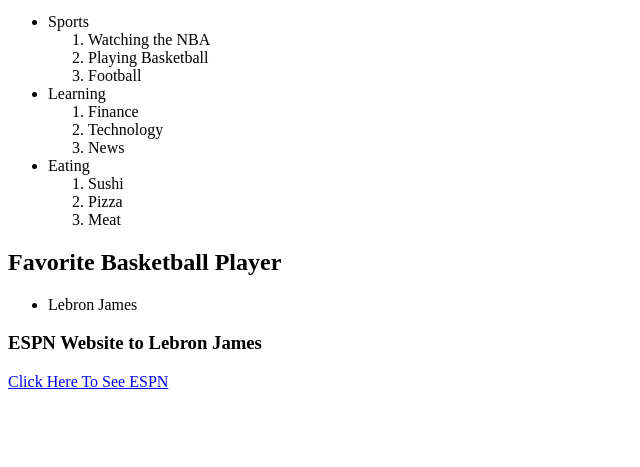
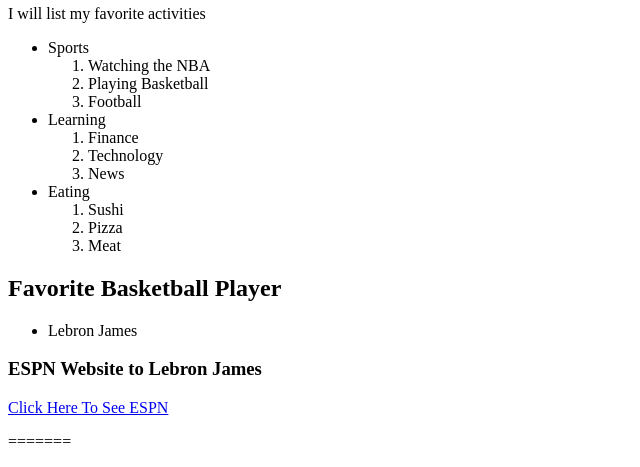
Before and after one commit to leol1i/IT030-, a plain HTML site: page assignment1_leo_li.html in a window 1280 px wide. Shown: the part 101-568 px from the top of the page, without its empty margins (0-640 px from the left). Drawn offline with Linux system fonts and the light colour scheme.

Commit message:
Add files via upload

```diff
--- a/assignment1_leo_li.html
+++ b/assignment1_leo_li.html
@@ -1,5 +1,65 @@
 <!DOCTYPE html>
 <html lang="en">
+<<<<<<< HEAD
+    <head>
+        <meta charset="UTF-8">
+        <meta name="viewport" content="width=device-width, initial-scale=1.0">
+        <meta name="description" content="website listing my interests that includes sports, learning, and eating">
+        <title>HTML Basics Assignment 1</title>
+    </head>
+    <body>
+        <div>
+        <!-- Talking about interests and other related things -->
+            <h1>
+                My Interests
+            </h1>
+                <p>I will list my favorite activities</p>
+            <ul>
+                <li>Sports
+                    <ol>
+                        <li>Watching the NBA</li>
+                        <li>Playing Basketball</li>
+                        <li>Football</li>
+                    </ol>
+                </li>
+                <li>Learning
+                    <ol>
+                        <li>Finance</li>
+                        <li>Technology</li>
+                        <li>News</li>
+                    </ol>
+                </li>
+                <li>Eating
+                    <ol>
+                        <li>Sushi</li>
+                        <li>Pizza</li>
+                        <li>Meat</li>
+                    </ol>
+                </li>
+            </ul>
+        </div>
+        <div>
+            <h2>
+            Favorite Basketball Player
+            </h2>
+                <ul>
+                    <li>Lebron James</li>
+                </ul>
+        </div>
+        <div>
+            <!-- Link to ESPN Website -->
+            <h3>
+                ESPN Website to Lebron James
+            </h3>
+                <p>
+                    <a href="https://www.espn.com/nba/player/_/id/1966/lebron-james">
+                        Click Here To See ESPN
+                    </a>
+                </p>
+        </div>
+
+    </body>
+=======
 <head>
     <meta charset="UTF-8">
     <meta name="viewport" content="width=device-width, initial-scale=1.0">
@@ -55,4 +115,5 @@
     </div>
 
 </body>
+>>>>>>> origin/main
 </html>
```
